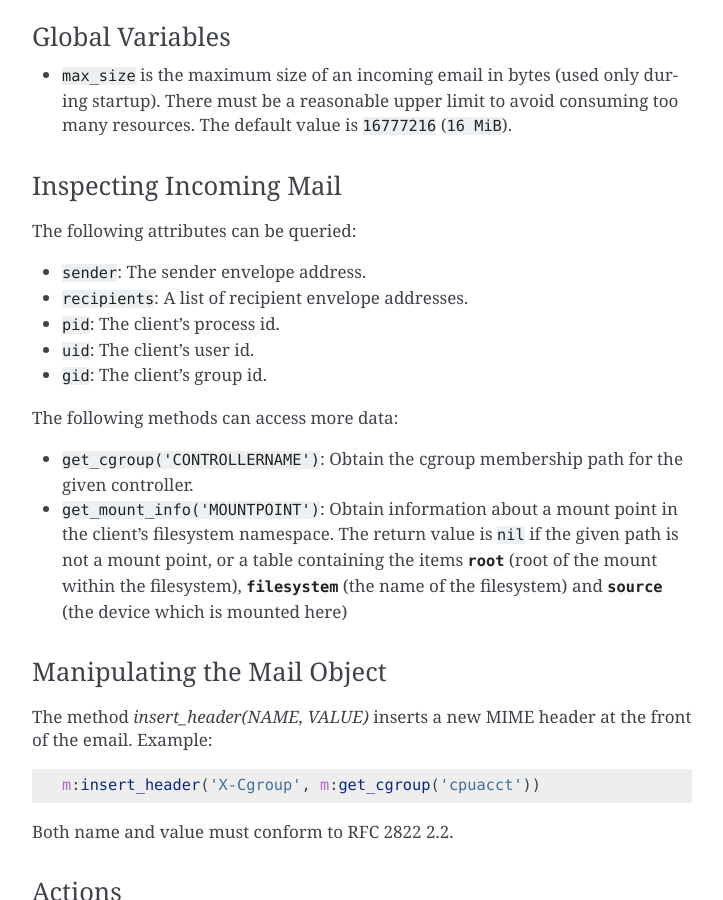
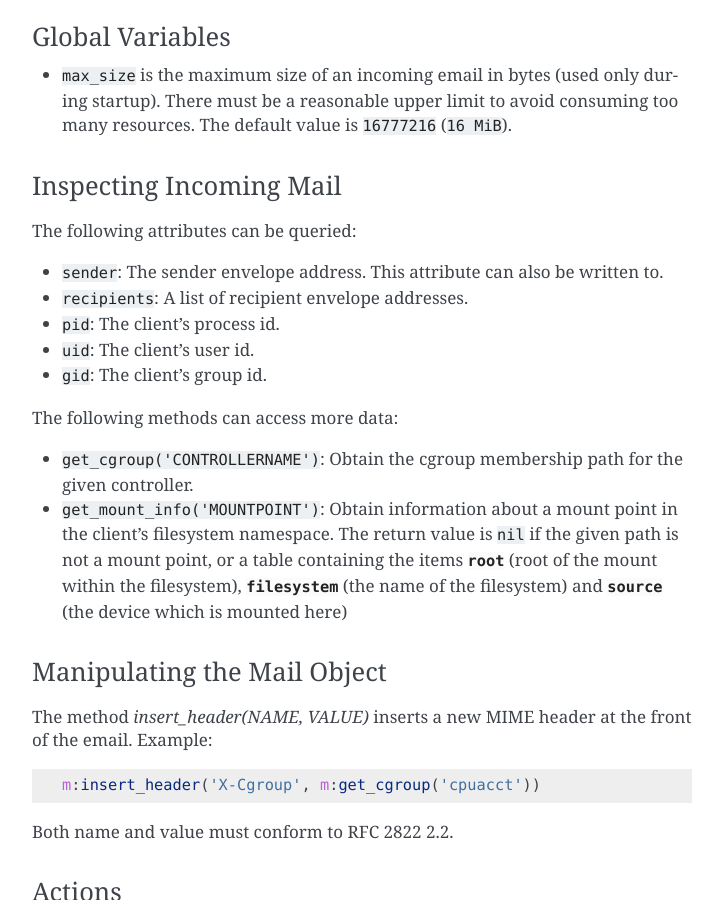
Before and after one commit to CM4all/qrelay, a Sphinx documentation site: the page built from doc/index.rst, in a window 1280 px wide and 900 px high, scrolled down 1093 px. Shown: the whole window, without its empty margins (388-1111 px from the left). Built offline with Sphinx 7.4.7, drawn with Linux system fonts in a browser that asks for light colours.

Commit message:
LMail: allow changing the envelope sender

```diff
--- a/doc/index.rst
+++ b/doc/index.rst
@@ -64,7 +64,8 @@
 
 The following attributes can be queried:
 
-* :samp:`sender`: The sender envelope address.
+* :samp:`sender`: The sender envelope address.  This attribute can
+  also be written to.
 
 * :samp:`recipients`: A list of recipient envelope addresses.
 
```
Also changed, not shown: 7 other files.
